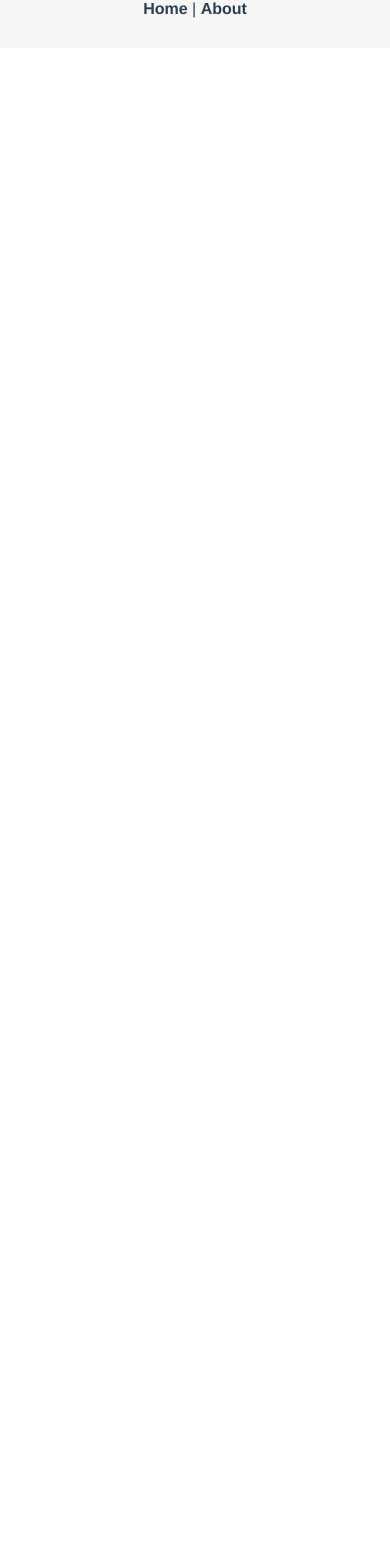
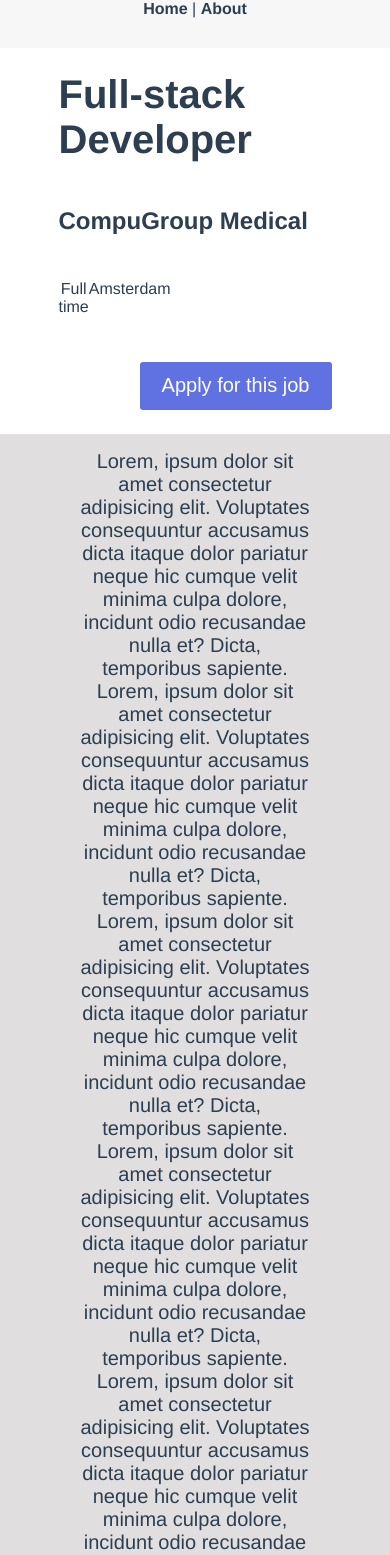
Before and after one commit to aminakano/dev-job-board, a Vue app: page /job in a window 390 px wide. Shown: the top 1555 px of the page. Before the commit the page ends 844 px from the top, so only its background shows below. Built offline with nearby package versions, Linux system fonts and the light colour scheme.

Commit message:
styled jobs view for mobile

```diff
--- a/public/index.html
+++ b/public/index.html
@@ -6,6 +6,7 @@
     <meta name="viewport" content="width=device-width,initial-scale=1.0">
     <link rel="icon" href="<%= BASE_URL %>favicon.ico">
     <title><%= htmlWebpackPlugin.options.title %></title>
+    <script src="https://kit.fontawesome.com/ffcbae704d.js" crossorigin="anonymous"></script>
   </head>
   <body>
     <noscript>
--- a/src/assets/main.scss
+++ b/src/assets/main.scss
@@ -1,23 +1,46 @@
 @import 'config';
 @import 'responsive';
 
-body {
+body, h1,h2,h3,h4,h5,h6,p {
 	margin: 0;
 }
 
 .jobs {
 	li {
 		width: 100%;
-
+		display: flex;
+		padding: 0.5rem;
+		margin: 0.1rem;
+		justify-content: space-between;
 
 		@include media-sm {
 			width: 50%;
+			flex-direction: column;
+			padding: 1.5rem 0.5rem 0.5rem;
 		}
 		@include media-md {
-			width: 30%;
+			width: 40%;
+			flex-direction: column;
+			padding: 1.5rem 0.5rem 0.5rem;
+			margin: 0.5rem;
 		}
 		@include media-lg {
 			width: 20%;
 		}
+		.icon-container {
+			display: flex;
+			width: 40%;
+			align-items: center;
+			justify-content: center;
+
+			@include media-md {
+				width: 100%;
+			}
+		}
+		.title-container {
+			h2 {
+				font-size: 1.2rem;
+			}
+		}
 	}
 }
--- /dev/null
+++ b/src/components/Button.vue
@@ -0,0 +1,31 @@
+<template>
+    <button>{{ msg }}</button>
+</template>
+
+<script>
+export default {
+  name: "Button",
+  props: {
+    msg: String
+  }
+};
+</script>
+
+<style scoped lang="scss">
+button {
+    height: 3rem;
+    border-radius: 3px;
+    background: #6072e1;
+    color: #fff;
+    border: none;
+    outline: none;
+    font-size: 1.25rem;
+    opacity: 1;
+    // padding: 0.5rem;
+
+    &:hover {
+        cursor: pointer;
+        opacity: 0.8;
+    }
+}
+</style>
--- a/src/components/Jobs.vue
+++ b/src/components/Jobs.vue
@@ -2,9 +2,16 @@
   <div>
     <ul class="jobs">
 			<li v-for="(job, i) in allJobs" :key="i">
-				<img v-bind:src="job.company_logo">
-				<h2>{{job.title}}</h2>
-				<p>{{job.location}}</p>
+				<div class="icon-container">
+					<img v-bind:src="job.company_logo">
+				</div>
+				<div class="title-container">
+					<h2 v-if="job.title.length > 35">{{job.title.slice(0,35)}}...</h2>
+					<h2 v-else>{{job.title}}</h2>
+					<p>{{job.location}}</p>
+
+				</div>
+
 			</li>
 		</ul>
   </div>
@@ -15,7 +22,7 @@
 export default {
 	name: "Jobs",
 	methods: {
-		...mapActions(["fetchJobs"])
+		...mapActions(["fetchJobs"]),
 	},
 	computed: {
 		...mapGetters(["allJobs"])
@@ -35,11 +42,13 @@
 	padding-left: 0;
 
 	li {
-			list-style: none;
-			border: 1px solid #e0dede;
-			border-radius: 5px;
-			padding: 1.5rem 0.5rem 0.5rem;
-			margin: 0.5rem;
+		list-style: none;
+		border: 1px solid #e0dede;
+		border-radius: 5px;
+
+		a {
+			text-decoration: none;
+		}
 
 			&:hover {
 				cursor: pointer;
--- a/src/components/Main.vue
+++ b/src/components/Main.vue
@@ -16,6 +16,9 @@
 .main {
 	text-align: left;
 	margin: 0 20%;
+	@media screen and (max-width: 414px) {
+		margin: 0 10%;
+	}
 	h1 {
 		color: #6072e1;
 	}
--- a/src/router/index.js
+++ b/src/router/index.js
@@ -1,6 +1,7 @@
 import Vue from "vue";
 import VueRouter from "vue-router";
 import Home from "../views/Home.vue";
+import JobDetail from "../views/JobDetail.vue";
 
 Vue.use(VueRouter);
 
@@ -18,6 +19,11 @@
     // which is lazy-loaded when the route is visited.
     component: () =>
       import(/* webpackChunkName: "about" */ "../views/About.vue")
+  },
+  {
+    path: "/job",
+    name: "JobDetail",
+    component: JobDetail
   }
 ];
 
--- a/src/store/modules/jobs.js
+++ b/src/store/modules/jobs.js
@@ -1,6 +1,7 @@
 import axios from "axios";
 const proxy = "https://cors-anywhere.herokuapp.com/";
-const baseUrl = "https://jobs.github.com/positions.json?page=2&search=code";
+const baseUrl = "https://jobs.github.com/positions.json";
+// ?page=3&search=code
 // const baseUrl = "http://api.indeed.com/";
 const headers = { 'Content-Type': 'application/x-www-form-urlencoded', 'x-li-format': 'json'}
 
@@ -17,6 +18,7 @@
 		const response = await axios.get(`${proxy}${baseUrl}`, headers);
     commit("setJobs", response.data);
 		console.log(response.data)
+		// console.log(response.data[3].title.slice(0,35)+ "...")
 	}
 };
 
--- /dev/null
+++ b/src/views/JobDetail.vue
@@ -0,0 +1,79 @@
+<template>
+  <div class="job-detail">
+    <div class="banner">
+      <h1>Full-stack Developer</h1>
+      <h2>CompuGroup Medical</h2>
+      <div class="info">
+        <p>Full time</p>
+        <p>Amsterdam</p>
+      </div>
+      <Button msg="Apply for this job"/>
+    </div>
+    <div class="job-desc">
+      <p>Lorem, ipsum dolor sit amet consectetur adipisicing elit. Voluptates consequuntur accusamus dicta itaque dolor pariatur neque hic cumque velit minima culpa dolore, incidunt odio recusandae nulla et? Dicta, temporibus sapiente.
+      Lorem, ipsum dolor sit amet consectetur adipisicing elit. Voluptates consequuntur accusamus dicta itaque dolor pariatur neque hic cumque velit minima culpa dolore, incidunt odio recusandae nulla et? Dicta, temporibus sapiente.
+
+      Lorem, ipsum dolor sit amet consectetur adipisicing elit. Voluptates consequuntur accusamus dicta itaque dolor pariatur neque hic cumque velit minima culpa dolore, incidunt odio recusandae nulla et? Dicta, temporibus sapiente.
+
+      Lorem, ipsum dolor sit amet consectetur adipisicing elit. Voluptates consequuntur accusamus dicta itaque dolor pariatur neque hic cumque velit minima culpa dolore, incidunt odio recusandae nulla et? Dicta, temporibus sapiente.
+
+      Lorem, ipsum dolor sit amet consectetur adipisicing elit. Voluptates consequuntur accusamus dicta itaque dolor pariatur neque hic cumque velit minima culpa dolore, incidunt odio recusandae nulla et? Dicta, temporibus sapiente.
+
+      Lorem, ipsum dolor sit amet consectetur adipisicing elit. Voluptates consequuntur accusamus dicta itaque dolor pariatur neque hic cumque velit minima culpa dolore, incidunt odio recusandae nulla et? Dicta, temporibus sapiente.
+
+      </p>
+    </div>
+
+  </div>
+</template>
+
+<script>
+import Button from "../components/Button.vue"
+export default {
+  name: "JobDetail",
+  components: {
+    Button
+  }
+};
+</script>
+
+<style lang="scss">
+
+.job-detail {
+  margin-top: 3rem;
+
+
+    .banner {
+      height: 40vh;
+      padding: 1.5rem 15%;
+      display: flex;
+      flex-direction: column;
+      justify-content: space-between;
+      h1 {
+        font-size: 2.5rem;
+        text-align: left;
+      }
+      h2 {
+        text-align: left;
+      }
+      .info {
+        display: flex;
+        width: 20%;
+        justify-content: space-between;
+      }
+      Button {
+        align-self: flex-end;
+        width: 12rem;
+      }
+    }
+    .job-desc {
+      background: #e0dede;
+      padding: 1rem 20%;
+
+      p {
+        font-size: 1.25rem;
+      }
+  }
+}
+
+</style>
```
